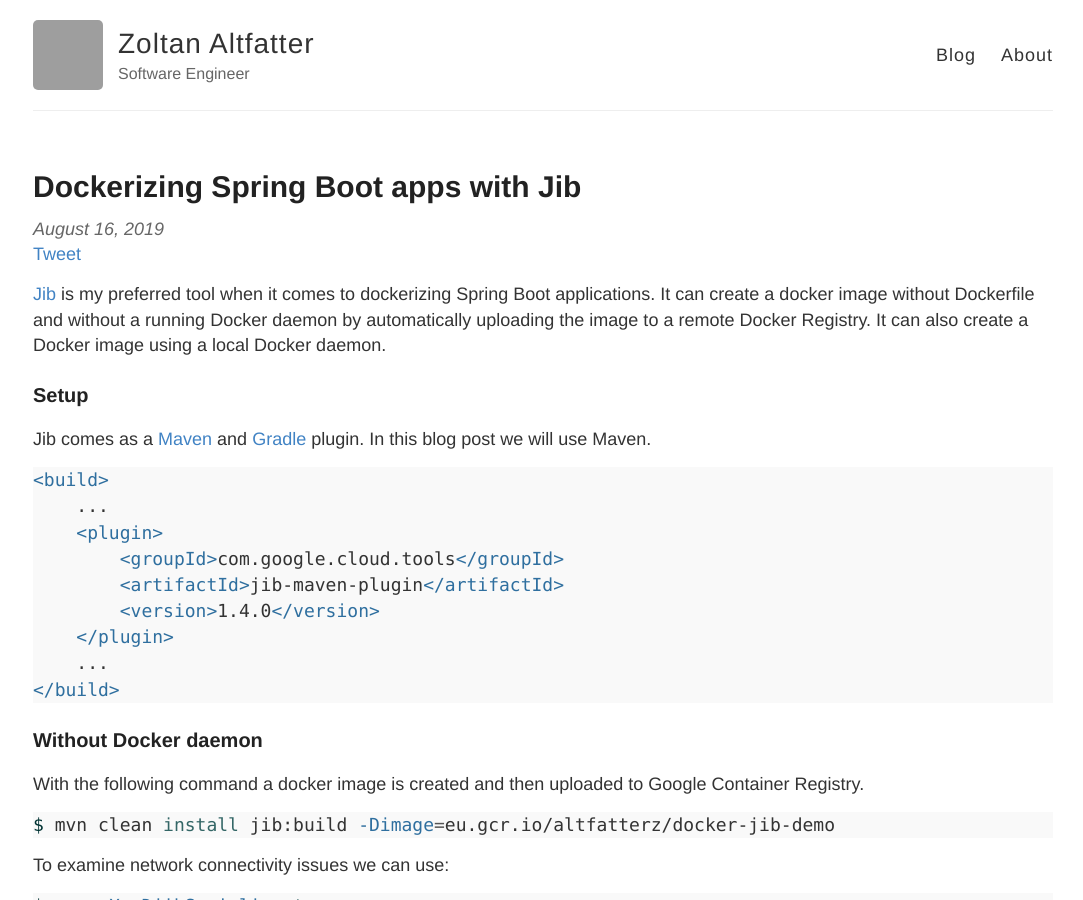
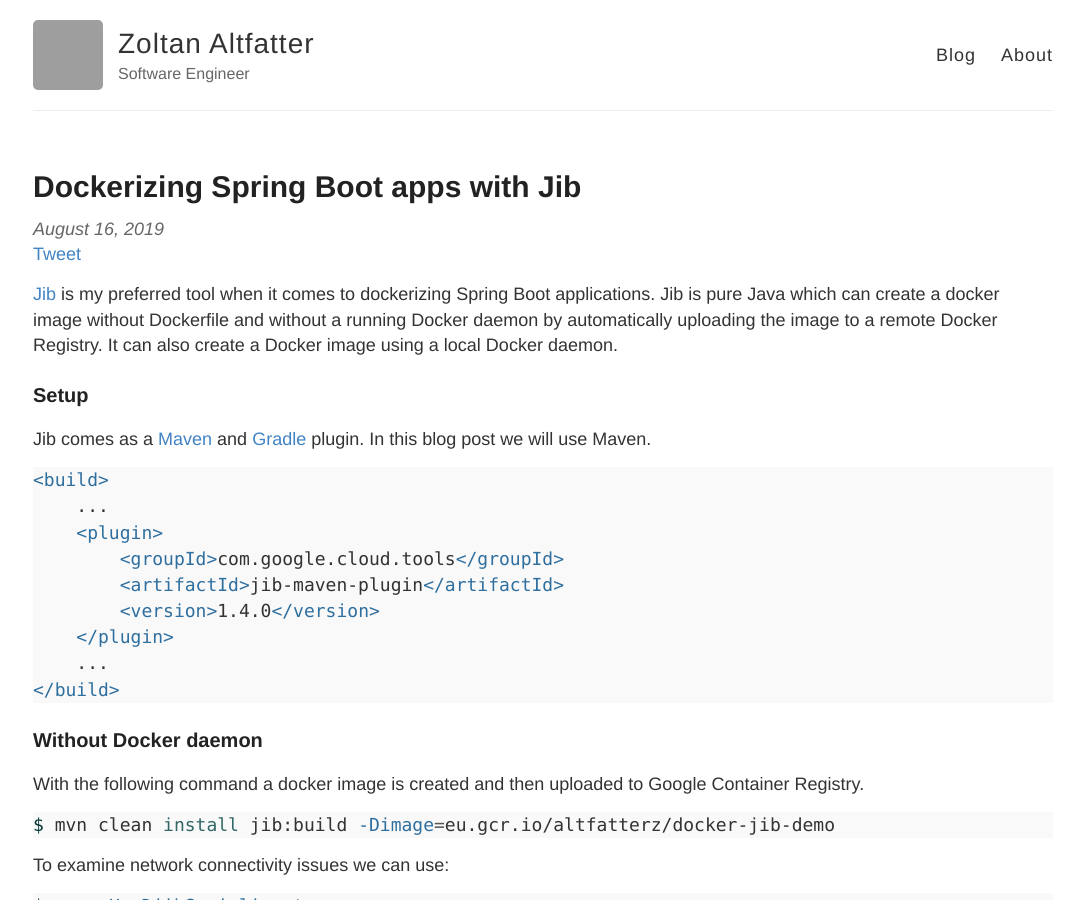
Before and after one commit to altfatterz/altfatterz.github.io, a Jekyll site: the page built from _posts/2019-08-16-dockerizing-spring-boot-apps-with-jib.md, in a window 1280 px wide and 900 px high. Shown: the whole window, without its empty margins (97-1180 px from the left). Built offline with Jekyll 4.4.1, drawn with Linux system fonts in a browser that asks for light colours; comment, search, counter and statistics services are not loaded; grey boxes are pictures that could not be loaded.

Commit message:
more fix

```diff
--- a/_posts/2019-08-16-dockerizing-spring-boot-apps-with-jib.md
+++ b/_posts/2019-08-16-dockerizing-spring-boot-apps-with-jib.md
@@ -5,7 +5,7 @@
 ---
 
 [Jib](https://github.com/GoogleContainerTools/jib) is my preferred tool when it comes to dockerizing Spring Boot applications.
-It can create a docker image without Dockerfile and without a running Docker daemon by automatically uploading the image to a remote Docker Registry.
+Jib is pure Java which can create a docker image without Dockerfile and without a running Docker daemon by automatically uploading the image to a remote Docker Registry.
 It can also create a Docker image using a local Docker daemon.
 
 ### Setup
```
